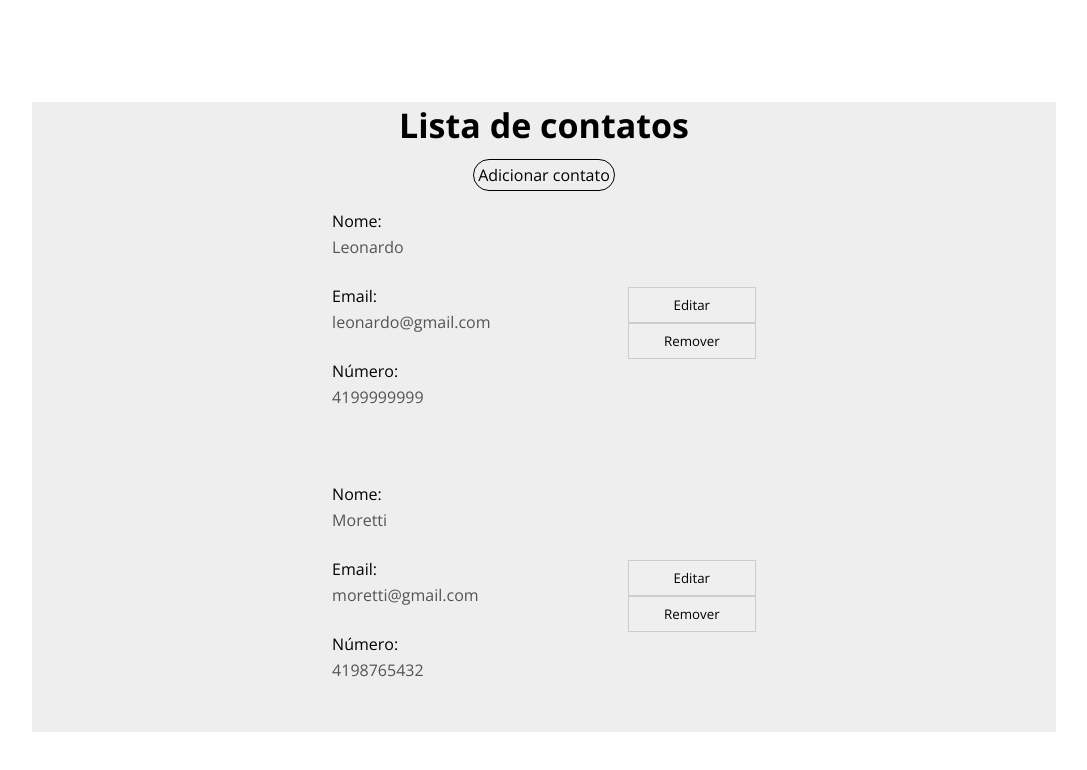
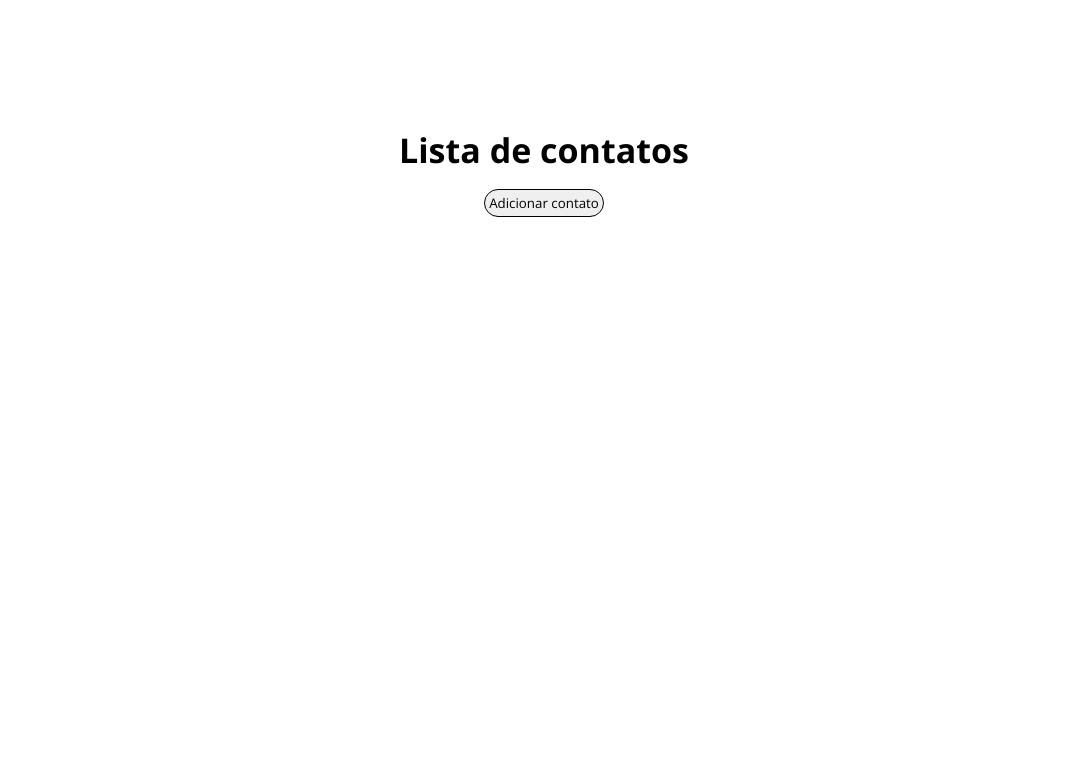
Before and after one commit to MorettiLeonardo/contact-list-react, a React (Create React App) app: page / in a window 1280 px wide. Shown: the top 770 px of the page, without its empty margins (96-1183 px from the left). Built offline with nearby package versions, Linux system fonts and the light colour scheme.

Commit message:
fix: corrigir navegação usando react-router-dom e remover aninhamento indevido de elementos <a>

```diff
--- a/src/components/ButtonRegister/index.tsx
+++ b/src/components/ButtonRegister/index.tsx
@@ -1,7 +1,13 @@
-import { Link } from './styles'
+import { Link as RouterLink } from 'react-router-dom'
+
+import { LinkStyled } from './styles'
 
 const ButtonRegister = () => {
-  return <Link href="/novo">Adicionar contato</Link>
+  return (
+    <RouterLink to="/novo">
+      <LinkStyled>Adicionar contato</LinkStyled>
+    </RouterLink>
+  )
 }
 
 export default ButtonRegister
--- a/src/components/ButtonRegister/styles.ts
+++ b/src/components/ButtonRegister/styles.ts
@@ -1,6 +1,6 @@
 import styled from 'styled-components'
 
-export const Link = styled.a`
+export const LinkStyled = styled.button`
   border: 1px solid black;
   padding: 4px;
   border-radius: 1rem;
--- a/src/components/Contact/index.tsx
+++ b/src/components/Contact/index.tsx
@@ -11,7 +11,6 @@ type Props = {
   email: string
   phoneNumber: string
 }
-
 const Contact = ({
   id,
   name: originalName,
@@ -43,29 +42,27 @@ const Contact = ({
   }
 
   const dispatch = useDispatch()
+
   return (
     <Card>
       <Infos>
         <p>Nome:</p>
         <InfosEdit
-          active={isEditing}
           value={name}
           onChange={(e) => setName(e.target.value)}
-          disabled={!isEditing}
+          readOnly={!isEditing}
         />
         <p>Email:</p>
         <InfosEdit
-          active={isEditing}
           value={email}
           onChange={(e) => setEmail(e.target.value)}
-          disabled={!isEditing}
+          readOnly={!isEditing}
         />
         <p>Número:</p>
         <InfosEdit
-          active={isEditing}
           value={phone}
           onChange={(e) => setPhone(e.target.value)}
-          disabled={!isEditing}
+          readOnly={!isEditing}
         />
       </Infos>
 
@@ -73,17 +70,15 @@ const Contact = ({
         {isEditing ? (
           <>
             <GenericButton
-              onClick={() =>
-                dispatch(
-                  edit({
-                    id,
-                    name,
-                    phoneNumber: phone,
-                    email
-                  }),
+              onClick={() => {
+                // Adicione validações de campos, se necessário
+                if (name && email && phone) {
+                  dispatch(edit({ id, name, phoneNumber: phone, email }))
                   setIsEditing(false)
-                )
-              }
+                } else {
+                  alert('Preencha todos os campos antes de salvar.')
+                }
+              }}
             >
               Salvar
             </GenericButton>
--- a/src/components/Contact/styles.ts
+++ b/src/components/Contact/styles.ts
@@ -1,8 +1,4 @@
 import styled from 'styled-components'
-
-type Props = {
-  active: boolean
-}
 
 export const Card = styled.div`
   padding: 24px;
@@ -15,17 +11,17 @@ export const Card = styled.div`
     display: inline;
   }
 `
-export const InfosEdit = styled.textarea<Props>`
+export const InfosEdit = styled.textarea`
   font-size: 16px;
-  width: 100%;
+  width: 300px;
   resize: none;
   border: none;
   background-color: transparent;
-  font-style: ${(props) => (props.active ? 'italic' : 'normal')};
+  margin-bottom: 8px;
 `
 
 export const Infos = styled.div`
-  margin-right: 10%;
+  margin-right: 2%;
   p {
     padding-bottom: 4px;
   }
--- a/src/containers/ContactList/index.tsx
+++ b/src/containers/ContactList/index.tsx
@@ -8,7 +8,7 @@ const ContactList = () => {
   return (
     <ul>
       {itens.map((contact) => (
-        <li key={contact.email}>
+        <li key={contact.id}>
           <Contact
             email={contact.email}
             id={contact.id}
--- a/src/store/reducers/contact.ts
+++ b/src/store/reducers/contact.ts
@@ -6,20 +6,7 @@ type ContactState = {
 }
 
 const initialState: ContactState = {
-  itens: [
-    {
-      id: 1,
-      name: 'Leonardo',
-      email: 'leonardo@gmail.com',
-      phoneNumber: '4199999999'
-    },
-    {
-      id: 2,
-      name: 'Moretti',
-      email: 'moretti@gmail.com',
-      phoneNumber: '4198765432'
-    }
-  ]
+  itens: []
 }
 
 const contactSlice = createSlice({
@@ -41,21 +28,28 @@ const contactSlice = createSlice({
       }
     },
     register: (state, action: PayloadAction<Omit<Contact, 'id'>>) => {
-      const contactAlreadyExist = state.itens.find(
-        (c) =>
-          c.email.toLocaleLowerCase() ===
-          action.payload.email.toLocaleLowerCase()
-      )
+      const contactAlreadyExist = state.itens.some((c) => {
+        const result =
+          c.email.trim().toLowerCase() ===
+          action.payload.email.trim().toLowerCase()
+        return result
+      })
 
       if (contactAlreadyExist) {
         alert('Já existe um contato com esse nome')
+        return state
       } else {
         const lastContact = state.itens[state.itens.length - 1]
-        const newContact = {
+        const newContact: Contact = {
           ...action.payload,
           id: lastContact ? lastContact.id + 1 : 1
         }
-        state.itens.push(newContact)
+        const updatedItens = [...state.itens, newContact]
+
+        return {
+          ...state,
+          itens: updatedItens
+        }
       }
     }
   }
--- a/src/styles/style.ts
+++ b/src/styles/style.ts
@@ -11,10 +11,10 @@ const GlobalStyle = createGlobalStyle`
 `
 
 export const Container = styled.div`
-  max-width: 1024px;
+  max-width: 1270px;
   width: 100%;
   margin: 0 auto;
-  background-color: #eee;
+  height: 100vh;
 `
 
 export const GenericButton = styled.button`
```
